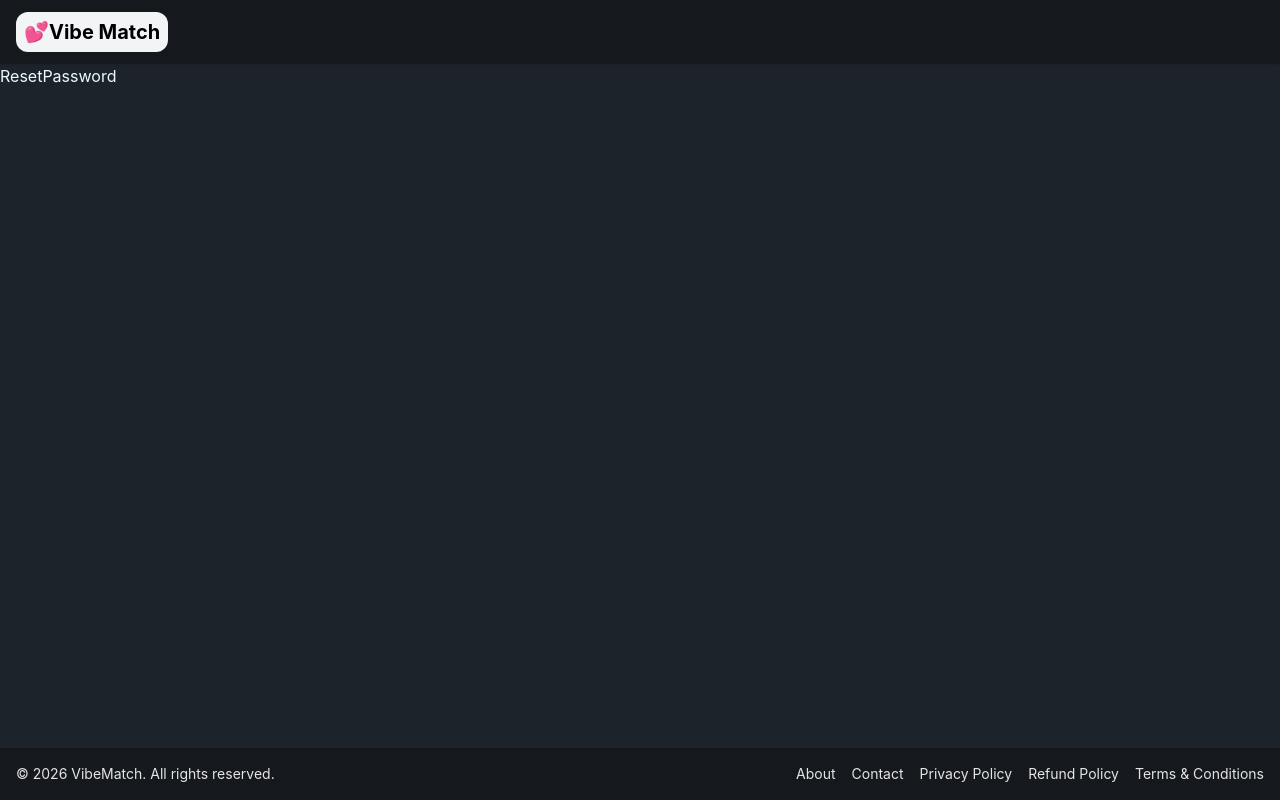
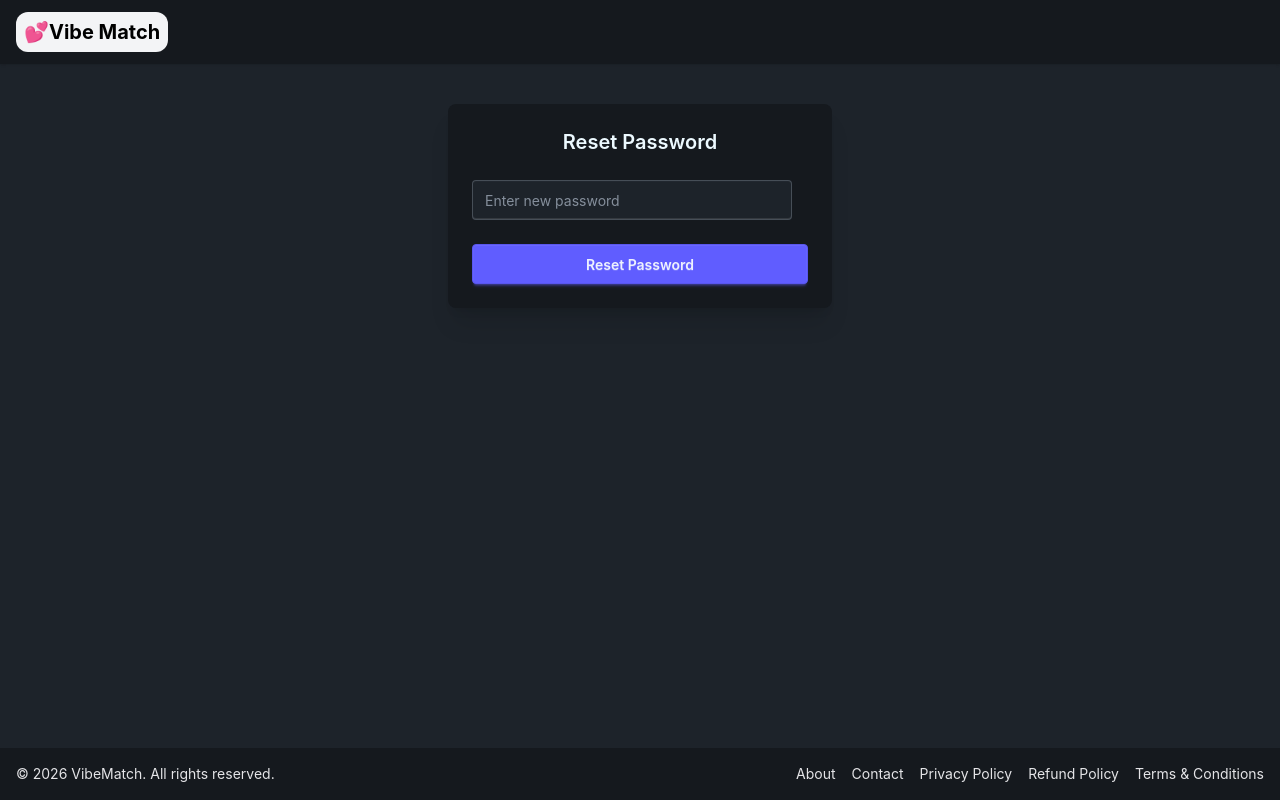
Before and after one commit to sachindiwakar/vibematch-frontend, a React (Vite) app: page /reset-password in a window 1280 px wide. Built offline with nearby package versions, Linux system fonts and the light colour scheme; no server answers.

Commit message:
update forgot/reset password

```diff
--- a/src/components/ForgotPassword.jsx
+++ b/src/components/ForgotPassword.jsx
@@ -1,7 +1,83 @@
-import React from "react";
+import React, { useState } from "react";
+import axios from "axios";
+import { BASE_URL } from "../utils/constants";
 
 const ForgotPassword = () => {
-  return <div>ForgotPassword</div>;
+  const [email, setEmail] = useState("");
+  const [toast, setToast] = useState(null);
+  const [loading, setLoading] = useState(false);
+
+  const handleSubmit = async () => {
+    if (!email) {
+      setToast({
+        type: "error",
+        message: "Please enter your email",
+      });
+      setTimeout(() => setToast(null), 3000);
+      return;
+    }
+
+    try {
+      setLoading(true);
+
+      const res = await axios.post(BASE_URL + "/auth/forgot-password", {
+        email,
+      });
+
+      setToast({
+        type: "success",
+        message: res.data.message || "Reset link sent to email",
+      });
+
+      setEmail("");
+    } catch (err) {
+      setToast({
+        type: "error",
+        message: err?.response?.data?.message || "Failed to send reset link",
+      });
+    } finally {
+      setLoading(false);
+      setTimeout(() => setToast(null), 3000);
+    }
+  };
+
+  return (
+    <div className="flex justify-center my-10">
+      <div className="card bg-base-300 w-96 shadow-xl">
+        <div className="card-body">
+          <h2 className="text-xl text-center font-semibold">Forgot Password</h2>
+
+          <input
+            type="email"
+            placeholder="Enter your email"
+            className="input mt-4"
+            value={email}
+            onChange={(e) => setEmail(e.target.value)}
+          />
+
+          <button
+            className="btn btn-primary mt-4"
+            onClick={handleSubmit}
+            disabled={loading}
+          >
+            {loading ? "Sending..." : "Send Reset Link"}
+          </button>
+        </div>
+      </div>
+
+      {toast && (
+        <div className="toast toast-top toast-center">
+          <div
+            className={`alert ${
+              toast.type === "success" ? "alert-success" : "alert-error"
+            }`}
+          >
+            <span>{toast.message}</span>
+          </div>
+        </div>
+      )}
+    </div>
+  );
 };
 
 export default ForgotPassword;
--- a/src/components/ResetPassword.jsx
+++ b/src/components/ResetPassword.jsx
@@ -1,7 +1,101 @@
-import React from "react";
+import React, { useState } from "react";
+import axios from "axios";
+import { BASE_URL } from "../utils/constants";
+import { useNavigate, useSearchParams } from "react-router";
 
 const ResetPassword = () => {
-  return <div>ResetPassword</div>;
+  const [newPassword, setNewPassword] = useState("");
+  const [toast, setToast] = useState(null);
+  const [loading, setLoading] = useState(false);
+
+  const [searchParams] = useSearchParams();
+  const token = searchParams.get("token");
+
+  const navigate = useNavigate();
+
+  const handleResetPassword = async () => {
+    if (!token) {
+      setToast({
+        type: "error",
+        message: "Invalid or missing reset token",
+      });
+      setTimeout(() => setToast(null), 3000);
+      return;
+    }
+
+    if (!newPassword) {
+      setToast({
+        type: "error",
+        message: "Please enter a new password",
+      });
+      setTimeout(() => setToast(null), 3000);
+      return;
+    }
+
+    try {
+      setLoading(true);
+
+      const res = await axios.patch(BASE_URL + "/auth/reset-password", {
+        token,
+        newPassword,
+      });
+
+      setToast({
+        type: "success",
+        message: res.data.message || "Password reset successful",
+      });
+
+      setNewPassword("");
+
+      setTimeout(() => navigate("/login"), 2000);
+    } catch (err) {
+      setToast({
+        type: "error",
+        message: err?.response?.data?.message || "Reset failed. Try again.",
+      });
+    } finally {
+      setLoading(false);
+      setTimeout(() => setToast(null), 3000);
+    }
+  };
+
+  return (
+    <div className="flex justify-center my-10">
+      <div className="card bg-base-300 w-96 shadow-xl">
+        <div className="card-body">
+          <h2 className="text-xl text-center font-semibold">Reset Password</h2>
+
+          <input
+            type="password"
+            placeholder="Enter new password"
+            className="input mt-4"
+            value={newPassword}
+            onChange={(e) => setNewPassword(e.target.value)}
+          />
+
+          <button
+            className="btn btn-primary mt-4"
+            onClick={handleResetPassword}
+            disabled={loading}
+          >
+            {loading ? "Resetting..." : "Reset Password"}
+          </button>
+        </div>
+      </div>
+
+      {toast && (
+        <div className="toast toast-top toast-center">
+          <div
+            className={`alert ${
+              toast.type === "success" ? "alert-success" : "alert-error"
+            }`}
+          >
+            <span>{toast.message}</span>
+          </div>
+        </div>
+      )}
+    </div>
+  );
 };
 
 export default ResetPassword;
```
